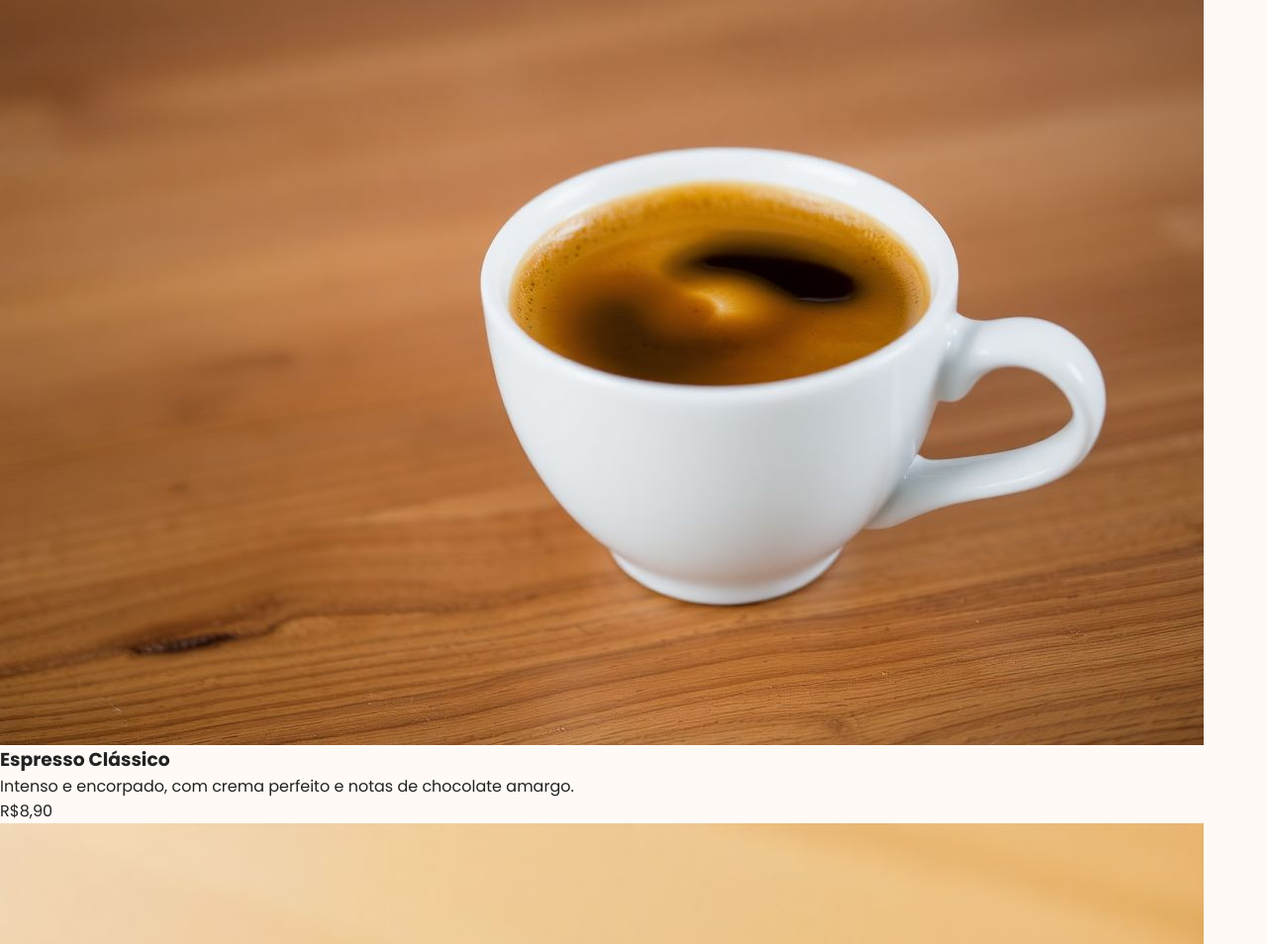
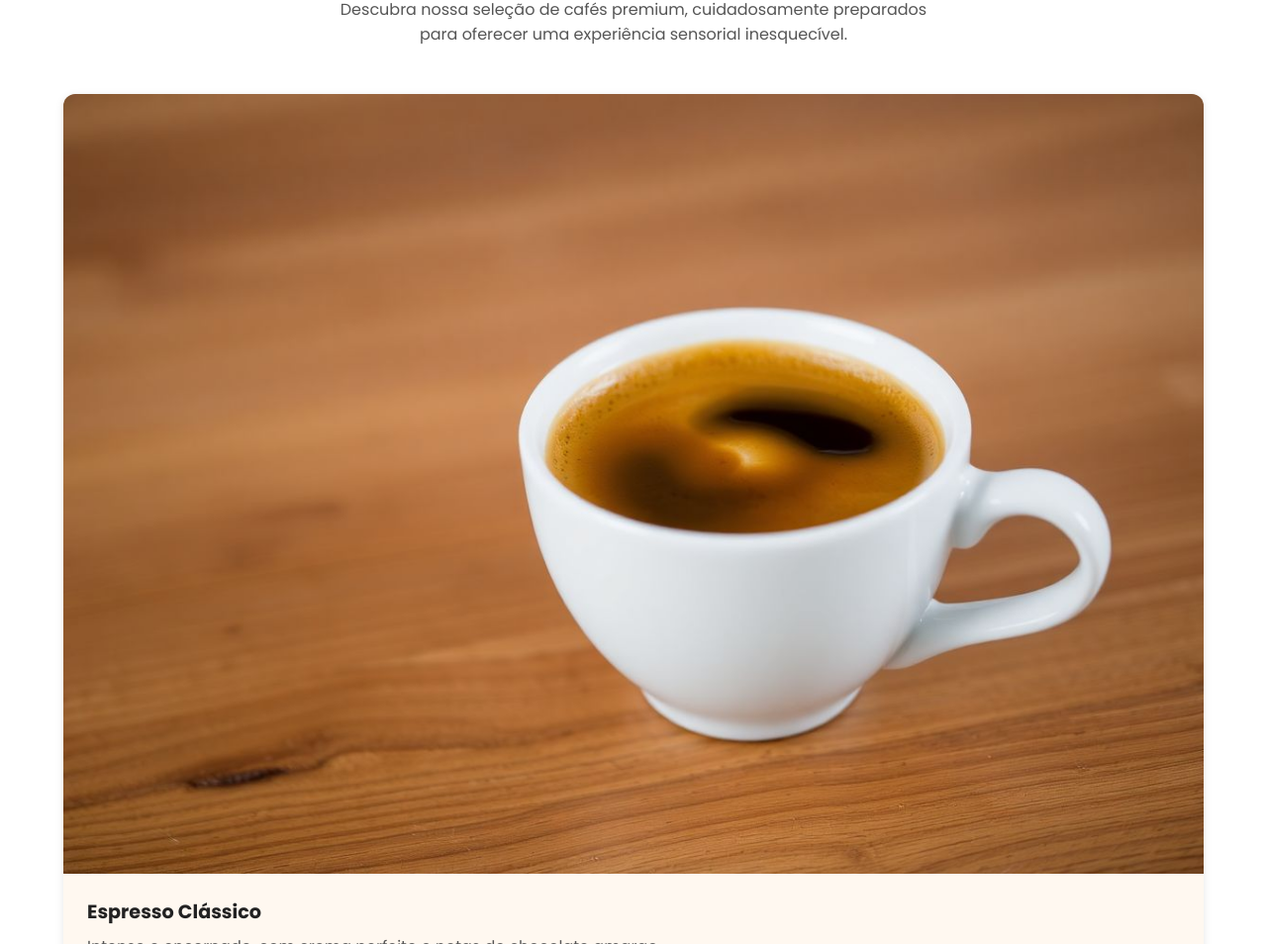
Before and after one commit to LorhanPierre/cafe-aurora, a plain HTML site: page index.html in a window 1280 px wide. Shown: the part 484-1438 px from the top of the page at 99% size. Drawn offline with Linux system fonts and the light colour scheme; a web font is replaced by a local one.

Commit message:
feat : adiciona propriedade css

```diff
--- a/index.html
+++ b/index.html
@@ -39,7 +39,7 @@
                 <h2>Nossos cafés especiais</h2>
                 <p class="descricao">Descubra nossa seleção de cafés premium, cuidadosamente preparados para oferecer uma experiência sensorial inesquecível.</p>
             </div>
-            <div class="grid">
+            <div class="grid conteiner">
                 <div class="card">
                     <img src="/images/espresso.jpg" alt="Expresso Clássico">
                     <div class="card-body">
--- a/style.css
+++ b/style.css
@@ -129,3 +129,55 @@ a{
     background: #5c2e0f;
     transition: 0.5;
 }
+
+.cardapio{
+    background-color: #ffff;
+    padding: 5rem 0;
+}
+
+.cardapio h2{
+    text-align: center;
+    font-size: 2rem;
+    margin-bottom: 0.5rem;
+}
+
+.descricao{
+    text-align: center;
+    max-width: 600px;
+    margin: 0 auto 3rem;
+    color: var(--text-muted);
+}
+
+.grid{
+    display: grid;
+    grid-template-columns: 1fr;
+    gap: 2rem;
+}
+
+.card{
+    background: var(--light-color);
+    border-radius: 12px;
+    box-shadow: 0 2px 8px rgba(0,0,0,0.1);
+    overflow: hidden;
+}
+
+.card-body{
+    padding: 1.5rem;
+}
+
+.card-body h3{
+    font-size: 1.2rem;
+    font-weight: 600;
+    margin-bottom: 0.5rem;
+}
+
+.card-body p {
+    color: var(--text-muted);
+    margin-bottom: 1rem;
+}
+
+.card-body .price{
+    font-weight: 600;
+    color: var(--primary-color);
+
+}
```
